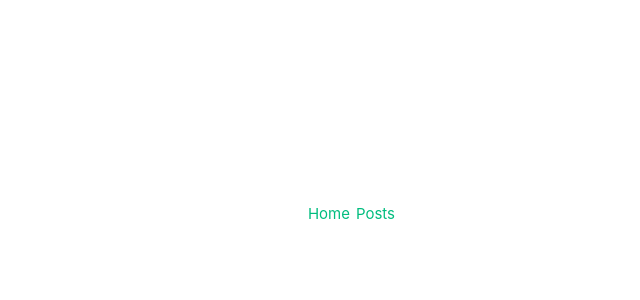
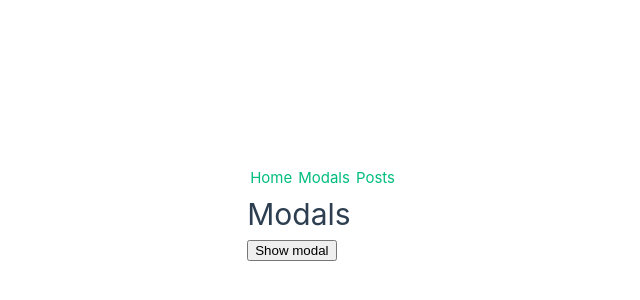
Before and after one commit to priyanshigupta2002/VueJSUdemy, a Vue app: page /modals in a window 1280 px wide. Before the commit this address had no page. Shown: the part 186-486 px from the top of the page, without its empty margins (242-882 px from the left). Built offline with nearby package versions, Linux system fonts and the light colour scheme; the HTML template or start-up script is replaced by a standard one.

Commit message:
section9-lists,teleport,template refs and nextTick

```diff
--- a/src/App.vue
+++ b/src/App.vue
@@ -2,6 +2,7 @@
   <div>
     <nav>
       <RouterLink to="/">Home</RouterLink>
+      <RouterLink to="/modals">Modals</RouterLink>
       <RouterLink to="/posts">Posts</RouterLink>
     </nav>
     <RouterView />
--- a/src/assets/base.css
+++ b/src/assets/base.css
@@ -84,3 +84,7 @@
   -webkit-font-smoothing: antialiased;
   -moz-osx-font-smoothing: grayscale;
 }
+
+.modals-container{
+  position:initial;
+}
--- a/src/router/index.js
+++ b/src/router/index.js
@@ -8,6 +8,11 @@
       path: '/',
       name: 'home',
       component: HomeView
+    },
+    {
+      path: '/modals',
+      name: 'modals',
+      component: () => import('../views/ModalsView.vue')
     },
     {
       path: '/posts',
--- a/src/views/HomeView.vue
+++ b/src/views/HomeView.vue
@@ -1,10 +1,9 @@
-
 <template>
   <div class="home">
 
-    <h2>{{ appTitle }}</h2>
+    <h2 ref="appTitleRef">{{ appTitle }}</h2>
 
-    <h3>{{ counterData.title }}</h3>
+    <h3>{{ counterData.title }}:</h3>
 
     <div>
       <button @click="decreaseCounter(2)" class="btn">--</button>
@@ -29,7 +28,7 @@
   imports
 */
 
-  import { reactive, computed, watch, onMounted } from 'vue'
+  import { ref, reactive, computed, watch, onMounted, nextTick } from 'vue'
   import { vAutofocus } from '@/directives/vAutofocus'
 
 /*
@@ -38,8 +37,10 @@
 
   const appTitle = 'My Ok Counter App'
 
+  const appTitleRef = ref(null)
+
   onMounted(() => {
-    console.log('Do stuff related to App Title')
+    console.log(`The app title is ${ appTitleRef.value.offsetWidth } px wide!`)
   })
 
 /*
@@ -62,8 +63,10 @@
     return 'odd'
   })
 
-  const increaseCounter = (amount, e) => {
+  const increaseCounter = async (amount, e) => {
     counterData.count += amount
+    await nextTick()
+    console.log('do something when counter has updated in the dom')
   }
 
   const decreaseCounter = amount => {
@@ -73,6 +76,7 @@
   onMounted(() => {
     console.log('Do stuff related to Counter')
   })
+
 </script>
 
 <!--
@@ -100,20 +104,18 @@
   unmounted() {
     console.log('unmounted')
   },
-  directives:{
-    autofocus:{
-      mounted(){
-
+  directives: {
+    autofocus: {
+      mounted(el) {
+        el.focus()
       }
     }
   }
 }
-
 </script>
 -->
 
 <style>
-
 .home {
   text-align: center;
   padding: 20px;
--- /dev/null
+++ b/src/views/ModalsView.vue
@@ -0,0 +1,22 @@
+<template>
+    <div class="modals">
+        <h1>Modals</h1>
+        <button @click="showModal=true">Show modal</button>
+        <div v-if="showModal"
+        class="modal">
+            <h1>This is a modal</h1>
+            <p>Lorem ipsum dolor sit amet consectetur adipisicing elit. Temporibus ipsa quas itaque obcaecati. Veritatis, tempore. Iste deserunt nisi saepe. Architecto nesciunt rerum ex quia corrupti. Perferendis pariatur ratione voluptatibus quaerat?</p>
+            <button @click="showModal=false">Hide modal</button>
+        </div>
+    </div>
+</template>
+<script setup>
+import {ref} from 'vue'
+const showModal=ref(false)
+</script>
+<style>
+.modal{
+    background:beige;
+    padding:10px;
+}
+</style>
```
